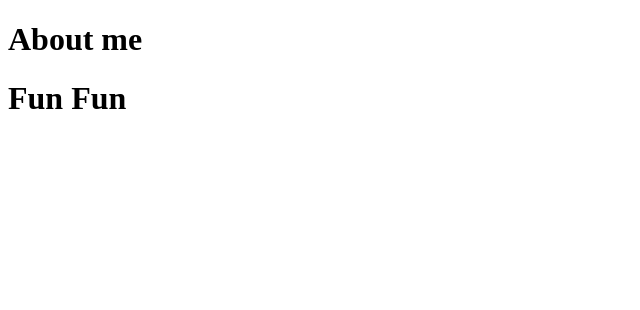
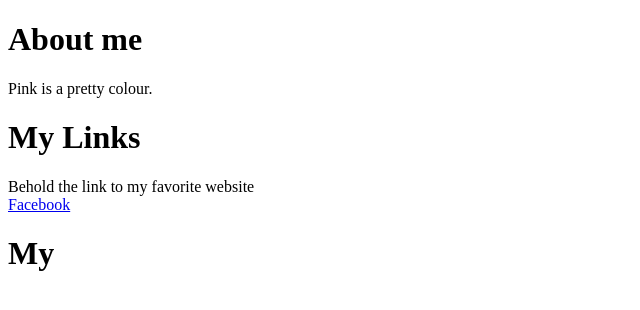
Before and after one commit to stephzeid/Casey-Li-Tutorial, a plain HTML site: page index.html in a window 1280 px wide. Shown: the whole page, without its empty margins (0-640 px from the left). Drawn offline with Linux system fonts and the light colour scheme.

Commit message:
Another add
Time for sleep!

```diff
--- a/index.html
+++ b/index.html
@@ -2,15 +2,26 @@
 <html>
 	<head>
 		<title>
-			Welcome to Stephaniezeidan.me
+			Stephaniezeidan.me
 		</title>
 	</head>
 <body>
 	<h1>
 		About me
 	</h1>
+	<p>
+		Pink is a pretty colour.
+	</p>
 	<h1>
-		Fun Fun
+		My Links
+	</h1>
+	<p>
+		Behold the link to my favorite website
+		<br>
+		<a href="http://www.facebook.com"> Facebook </a>
+	</p>
+	<h1>
+		My
 	</h1>
 
 </body>
--- /dev/null
+++ b/style.css
@@ -0,0 +1,3 @@
+h1{
+	color:#F781F3;
+}
```
Also changed, not shown: 1 other file.
